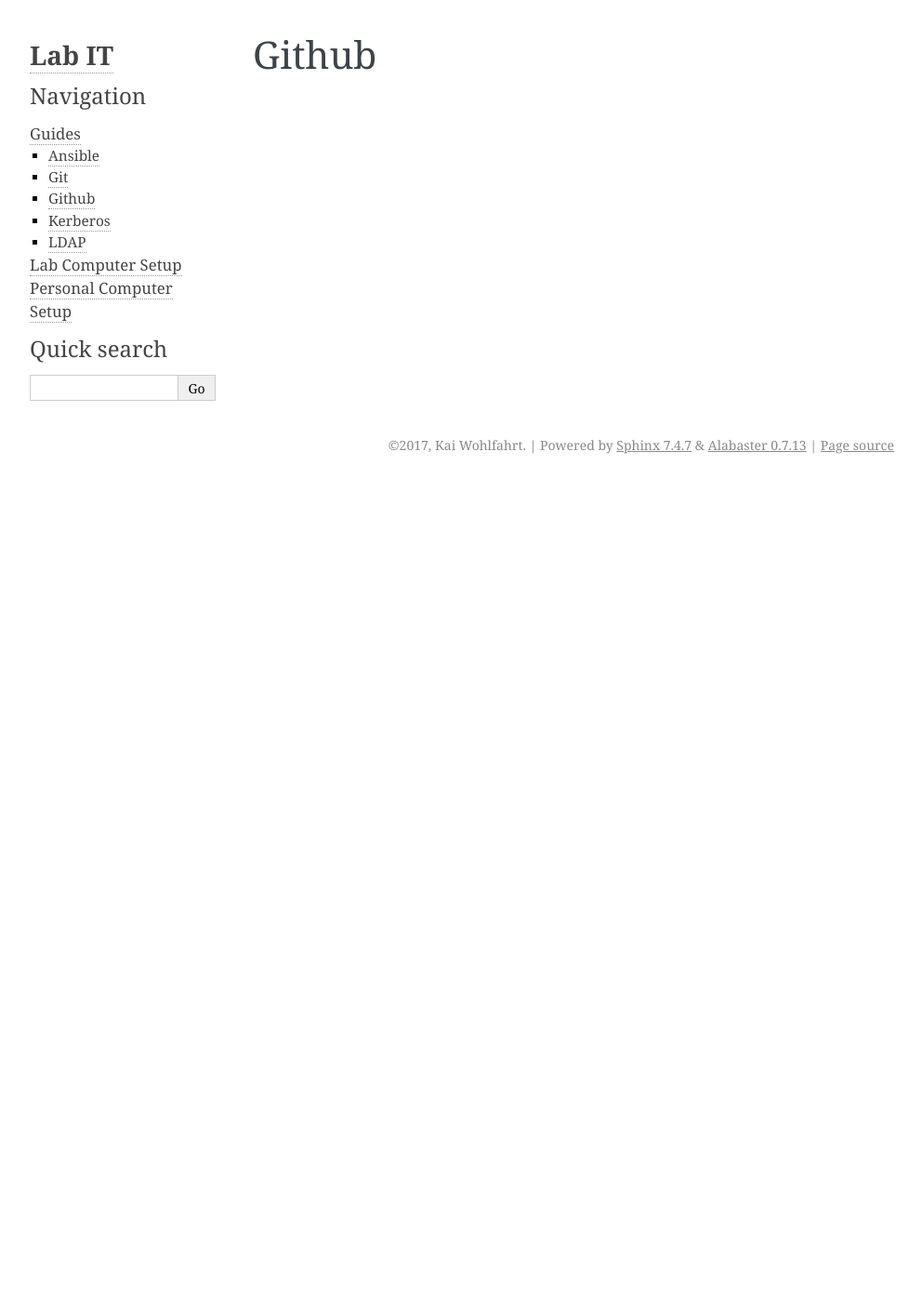
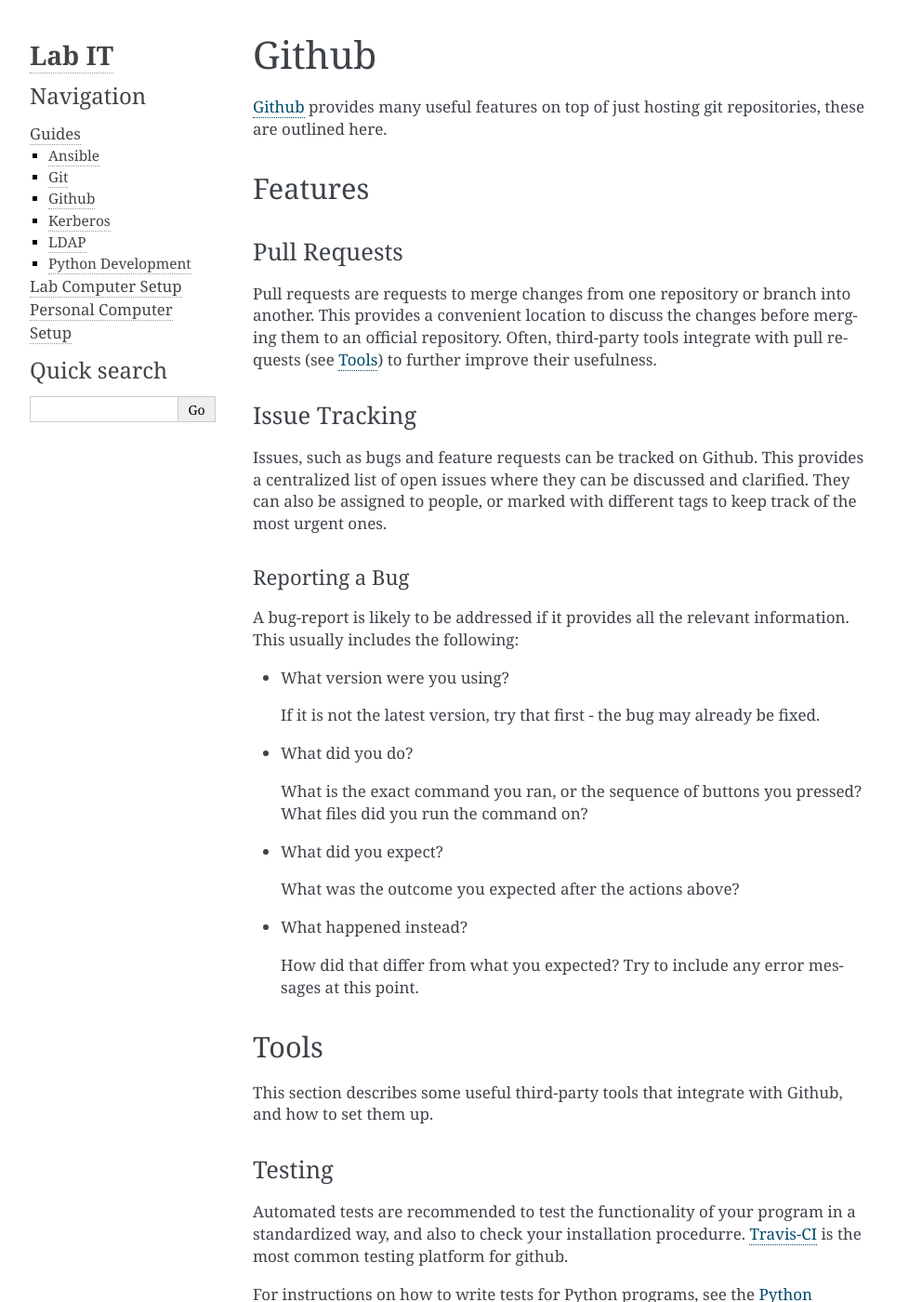
Before and after one commit to kwohlfahrt/computer-notes, a Sphinx documentation site: the page built from documentation/guides/github.rst, in a window 1280 px wide and 1400 px high. Shown: the whole window at 93% size, without its empty margins (148-1140 px from the left). Built offline with Sphinx 7.4.7, drawn with Linux system fonts in a browser that asks for light colours; some of the changed text lies outside the part shown.

Commit message:
Add github guide

```diff
--- a/documentation/guides/github.rst
+++ b/documentation/guides/github.rst
@@ -2,3 +2,133 @@
 
 Github
 ======
+
+Github_ provides many useful features on top of just hosting git repositories,
+these are outlined here.
+
+Features
+++++++++
+
+Pull Requests
+-------------
+
+Pull requests are requests to merge changes from one repository or branch into
+another. This provides a convenient location to discuss the changes before
+merging them to an official repository. Often, third-party tools integrate with
+pull requests (see `Tools`_) to further improve their usefulness.
+
+Issue Tracking
+--------------
+
+Issues, such as bugs and feature requests can be tracked on Github. This
+provides a centralized list of open issues where they can be discussed and
+clarified. They can also be assigned to people, or marked with different tags to
+keep track of the most urgent ones.
+
+Reporting a Bug
+~~~~~~~~~~~~~~~
+
+A bug-report is likely to be addressed if it provides all the relevant
+information. This usually includes the following:
+
+- What version were you using?
+
+  If it is not the latest version, try that first - the bug may already be
+  fixed.
+- What did you do?
+
+  What is the exact command you ran, or the sequence of buttons you pressed?
+  What files did you run the command on?
+- What did you expect?
+
+  What was the outcome you expected after the actions above?
+- What happened instead?
+
+  How did that differ from what you expected? Try to include any error messages
+  at this point.
+
+Tools
++++++
+
+This section describes some useful third-party tools that integrate with Github,
+and how to set them up.
+
+Testing
+-------
+
+Automated tests are recommended to test the functionality of your program in a
+standardized way, and also to check your installation procedurre. `Travis-CI`_
+is the most common testing platform for github.
+
+For instructions on how to write tests for Python programs, see the
+:ref:`python-dev-guide`.
+
+To enable Travis for your project, follow the instructions below.
+
+1) At the `Travis-CI`_ web page, click "Sign in with GitHub".
+2) Click the profile icon (top right)
+3) Enable the repositories you want to test
+4) Create a ``.travis.yml`` file as described in `Configuration`_
+5) Upload these changes to Github
+
+Configuration
+~~~~~~~~~~~~~
+
+Travis is set-up via a file name ``.travis.yml`` in the top-level folder of your
+project. It has roughly the following format::
+
+  language: <language>
+  <language>:
+    - <version>
+    - <version>
+  install:
+    - <install command>
+    - <install command>
+      ...
+  script:
+    - <test command>
+    - <test command>
+      ...
+
+This runs the install commands (in order), followed by the test commands for
+each version of the language. For language-specific instructions, see the
+`Travis documentation <https://docs.travis-ci.com/>`_.
+
+To run a one-off test (e.g. only with a single version of the language), the
+build matrix can be customized by adding::
+
+  matrix:
+    include:
+      - <language>: <version>
+        install:
+          ...
+        script:
+          ...
+
+Coverage
+--------
+
+Seeing that all tests pass is not very informative if it only tests a small
+subset of your program's functionality. It is also necessary to `Codecov`_ is a
+useful platform that summarizes the results of these checks.
+
+For instructions on how to set up test coverage for Python programs, see the
+:ref:`python-dev-guide`.
+
+To enable Codecov for your project, click "Log In" at the `Codecov`_ website.
+There is no need to enable individual projects, this is done automatically when
+a report is uploaded.
+
+To upload a report from Travis, the correct command must be run after the tests
+have successfully completed. This is done by adding a section like the one below
+to ``.travis.yml``::
+
+  after_success:
+    - <command>
+
+The exact command will vary depending on the language being used, see the other
+guides or the `Codecov documentation <https://docs.codecov.io/docs>`_.
+
+.. _Github: https://github.com
+.. _Travis-CI: https://travis-ci.org
+.. _Codecov: https://codecov.io
```
Also changed, not shown: documentation/guides/python-development.rst (added, +13 -0 lines).
